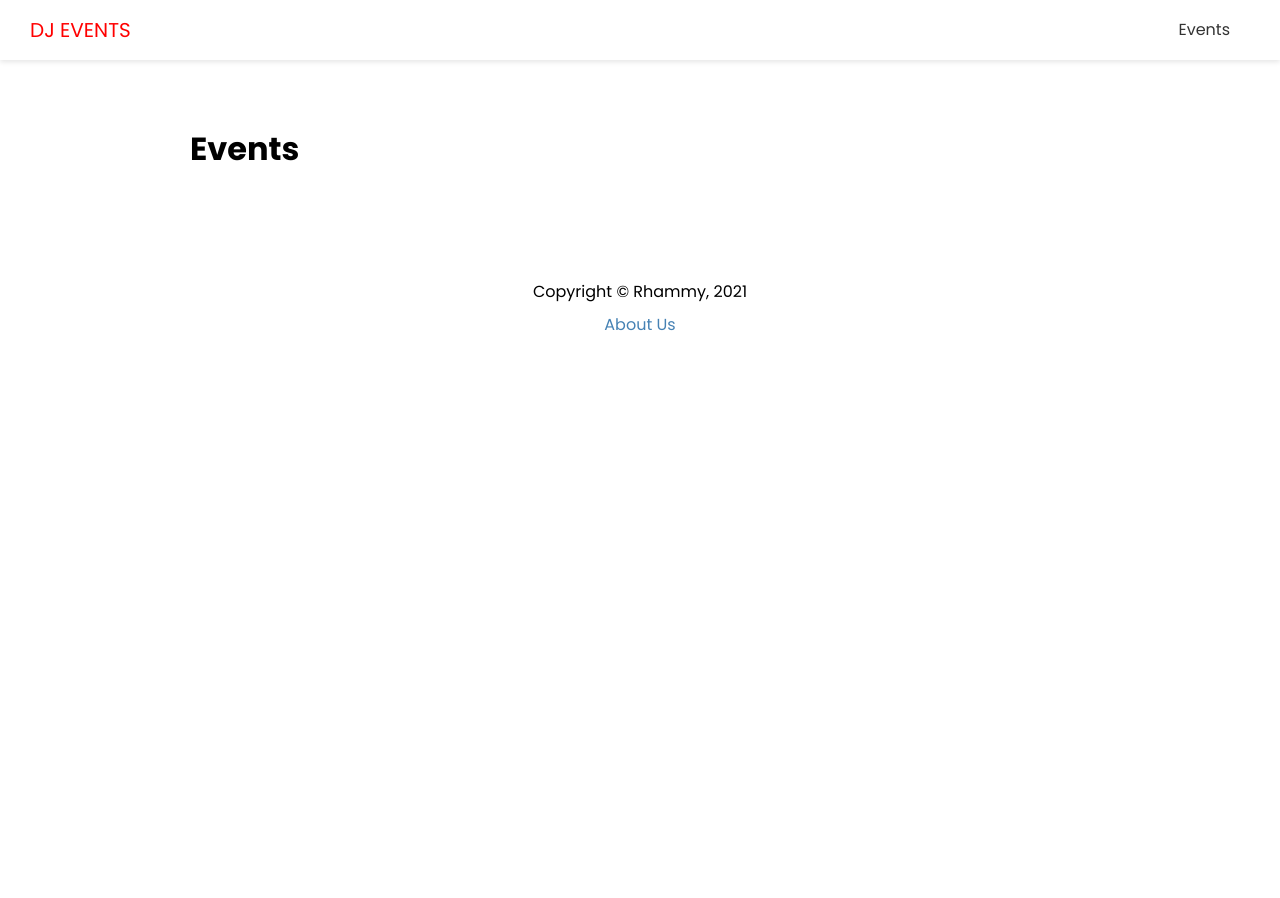
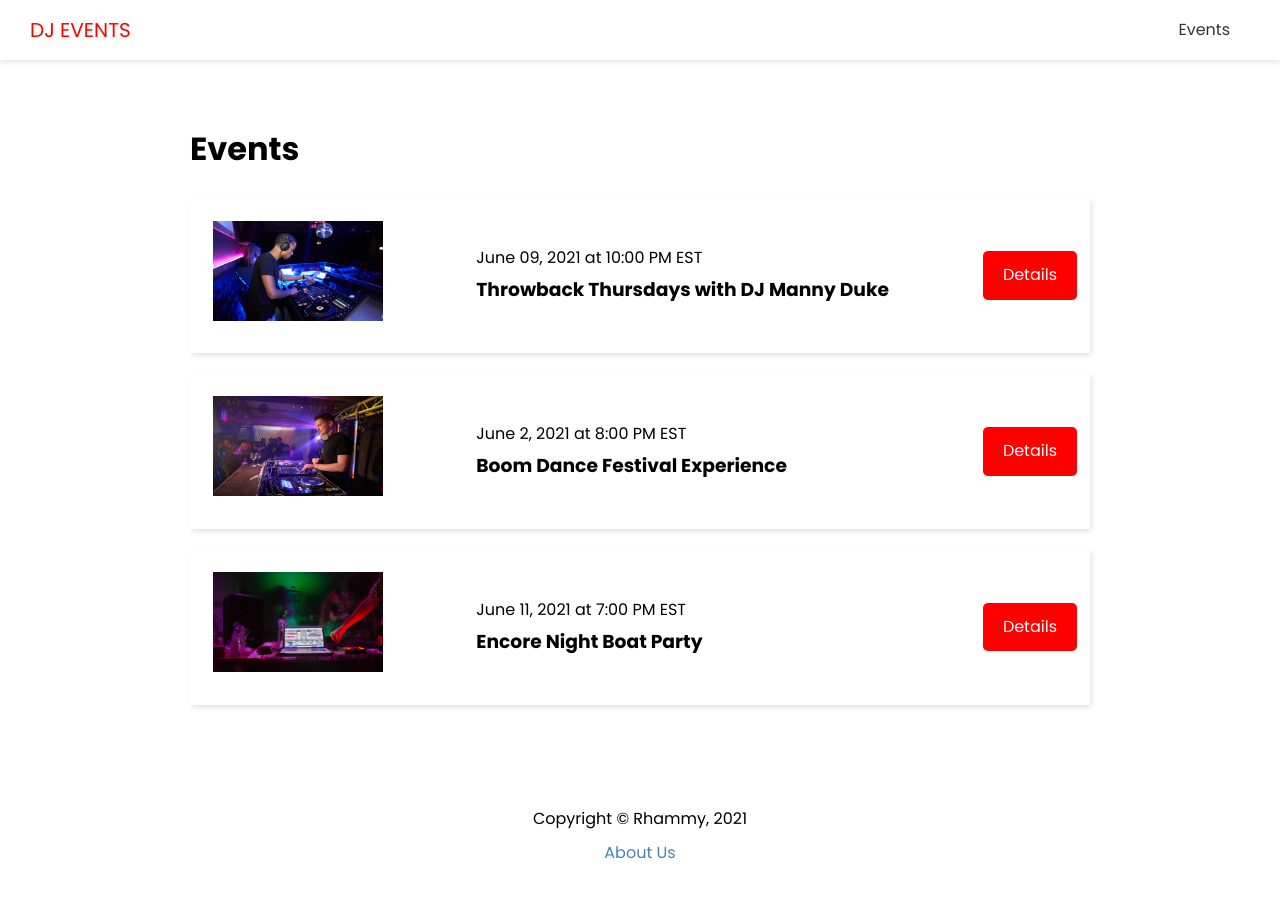
Before and after one commit to RahmanC/next_ev_project, a Next.js app: page /events in a window 1280 px wide. Shown: the top 898 px of the page. Before the commit the page ends 800 px from the top, so only its background shows below. Built offline with nearby package versions, Linux system fonts and the light colour scheme; no server answers.

Commit message:
Dispaly Events

```diff
--- /dev/null
+++ b/components/EventItem.jsx
@@ -0,0 +1,31 @@
+import Link from 'next/link'
+import Image from 'next/image'
+import styles from '@/styles/EventItem.module.css'
+
+export default function EventItem({ evt }) {
+  return (
+    <div className={styles.event}>
+      <div className={styles.img}>
+        <Image
+          src={evt.image ? evt.image : '/images/event-default.png'}
+          width={170}
+          height={100}
+          alt='event default'
+        />
+      </div>
+
+      <div className={styles.info}>
+        <span>
+          {evt.date} at {evt.time}
+        </span>
+        <h3>{evt.name}</h3>
+      </div>
+
+      <div className={styles.link}>
+        <Link href={`/events/${evt.slug}`}>
+          <a className='btn'>Details</a>
+        </Link>
+      </div>
+    </div>
+  )
+}
--- /dev/null
+++ b/config/index.js
@@ -0,0 +1,2 @@
+export const API_URL =
+  process.env.NEXT_PUBLIC_API_URL || 'http://localhost:3000'
--- a/jsconfig.json
+++ b/jsconfig.json
@@ -4,6 +4,7 @@
         "paths": {
             "@/components/*": ["components/*"],
             "@/styles/*": ["styles/*"],
+            "@/config/*": ["config/*"],
         }
     }
 }
--- a/pages/events/index.jsx
+++ b/pages/events/index.jsx
@@ -1,9 +1,26 @@
 import Layout from '@/components/Layout'
+import { API_URL } from '@/config/index'
+import EventItem from '@/components/EventItem'
 
-export default function EventsPage() {
+export default function EventsPage({ events }) {
   return (
-    <Layout title='Events'>
+    <Layout>
       <h1>Events</h1>
+      {events.length === 0 && <h3>No events available</h3>}
+
+      {events.map((evt) => (
+        <EventItem key={evt.id} evt={evt} />
+      ))}
     </Layout>
   )
 }
+
+export async function getStaticProps() {
+  const res = await fetch(`${API_URL}/api/events`)
+  const events = await res.json()
+
+  return {
+    props: { events: events.slice(0, 3) },
+    revalidate: 1,
+  }
+}
--- /dev/null
+++ b/styles/EventItem.module.css
@@ -0,0 +1,28 @@
+.event {
+  display: flex;
+  justify-content: space-between;
+  align-items: center;
+  margin: 20px 0;
+  padding: 13px;
+  box-shadow: 2px 3px 5px rgba(0, 0, 0, 0.1);
+}
+
+.img {
+  flex: 1;
+  margin: 10px;
+}
+
+.info {
+  flex: 2;
+}
+
+@media (max-width: 600px) {
+  .event {
+    flex-direction: column;
+    text-align: center;
+  }
+
+  .info {
+    margin-bottom: 20px;
+  }
+}
```
Also changed, not shown: pages/index.js (+26 -2 lines).
